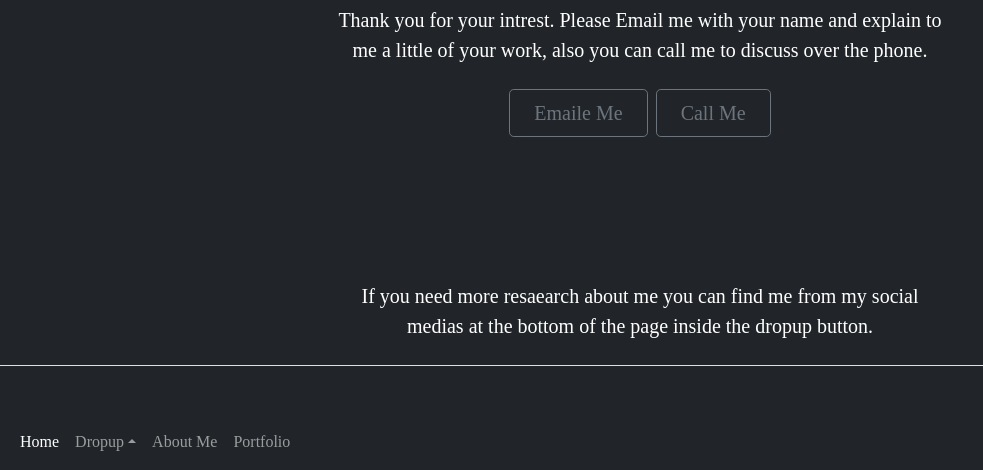
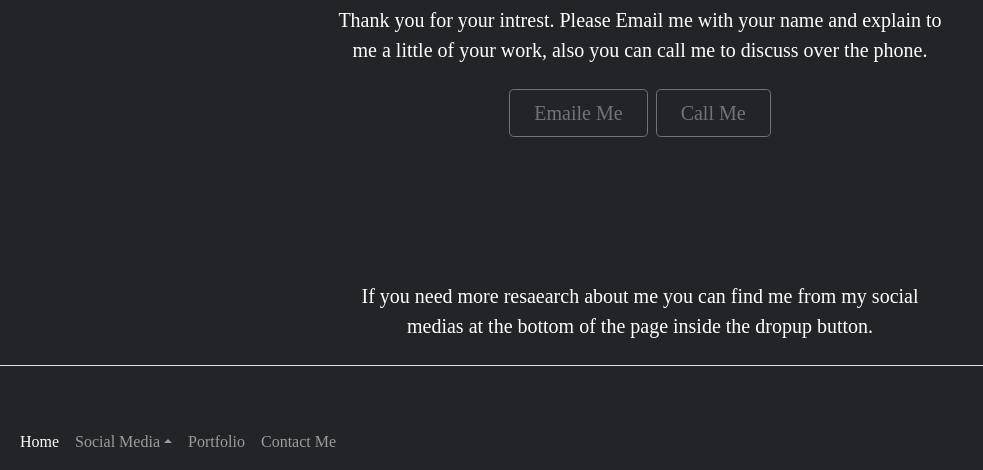
Before and after one commit to AmirAshkan7091/AmirAshkan, a plain HTML site: page pages/contactme.html in a window 1280 px wide. Shown: the part 330-800 px from the top of the page, without its empty margins (0-983 px from the left). Drawn offline with nearby package versions, Linux system fonts and the light colour scheme.

Commit message:
fix the button of navbar in contact page

```diff
--- a/pages/contactme.html
+++ b/pages/contactme.html
@@ -40,18 +40,18 @@
         </div>
     </div>
     <br>
-    <nav class="navbar fixed-bottom navbar-expand-sm navbar-dark bg-dark ">
-        <div class="container-fluid ">
+    <nav class="navbar fixed-bottom navbar-expand-sm navbar-dark bg-dark">
+        <div class="container-fluid">
             <button class="navbar-toggler" type="button" data-bs-toggle="collapse" data-bs-target="#navbarCollapse" aria-controls="navbarCollapse" aria-expanded="false" aria-label="Toggle navigation">
                 <span class="navbar-toggler-icon"></span>
               </button>
-            <div class="collapse navbar-collapse " id="navbarCollapse ">
-                <ul class="navbar-nav ">
-                    <li class="nav-item ">
-                        <a class="nav-link active " aria-current="page " href="../index.html ">Home</a>
+            <div class="collapse navbar-collapse" id="navbarCollapse">
+                <ul class="navbar-nav">
+                    <li class="nav-item">
+                        <a class="nav-link active" aria-current="page" href="../index.html">Home</a>
                     </li>
                     <li class="nav-item dropup">
-                        <a class="nav-link dropdown-toggle" href="#" id="dropdown10" data-bs-toggle="dropdown" aria-expanded="false">Dropup</a>
+                        <a class="nav-link dropdown-toggle" href="#" id="dropdown10" data-bs-toggle="dropdown" aria-expanded="false">Social Media</a>
                         <ul class="dropdown-menu" aria-labelledby="dropdown10">
                             <li><a class="dropdown-item " href="https://www.linkedin.com/feed/?trk=nav_logo ">LinkedIn</a></li>
                             <li><a class="dropdown-item " href="https://www.github.com/AmirAshkan7091 ">GitHub</a></li>
@@ -60,17 +60,16 @@
                             <li><a class="dropdown-item " href="https://www.instagram.com/amirashkansalehian/ ">instagram</a></li>
                         </ul>
                     </li>
-                    <li class="nav-item ">
-                        <a class="nav-link " href="aboutme.html ">About Me</a>
+                    <li class="nav-item">
+                        <a class="nav-link" href="portfolio.html">Portfolio</a>
                     </li>
-                    <li class="nav-item ">
-                        <a class="nav-link " href="portfolio.html ">Portfolio</a>
+                    <li class="nav-item">
+                        <a class="nav-link " href="contactme.html">Contact Me</a>
                     </li>
                 </ul>
             </div>
         </div>
     </nav>
-
     <script src="https://cdn.jsdelivr.net/npm/@popperjs/core@2.10.2/dist/umd/popper.min.js" integrity="sha384-7+zCNj/IqJ95wo16oMtfsKbZ9ccEh31eOz1HGyDuCQ6wgnyJNSYdrPa03rtR1zdB" crossorigin="anonymous"></script>
     <script src="https://cdn.jsdelivr.net/npm/bootstrap@5.1.3/dist/js/bootstrap.min.js" integrity="sha384-QJHtvGhmr9XOIpI6YVutG+2QOK9T+ZnN4kzFN1RtK3zEFEIsxhlmWl5/YESvpZ13" crossorigin="anonymous"></script>
 
```
